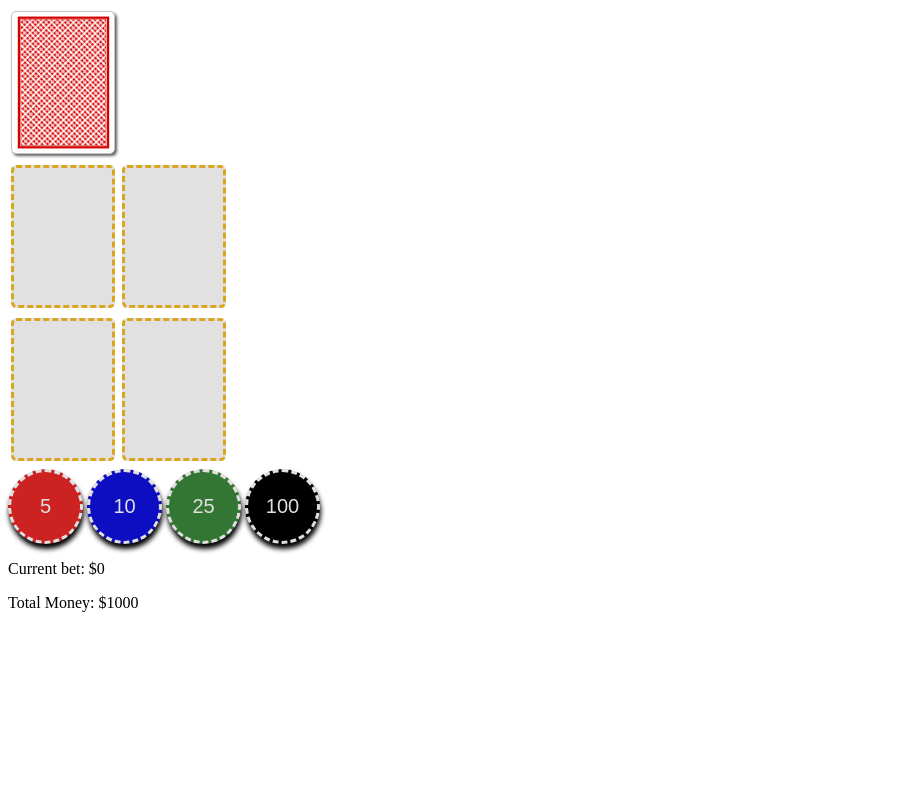
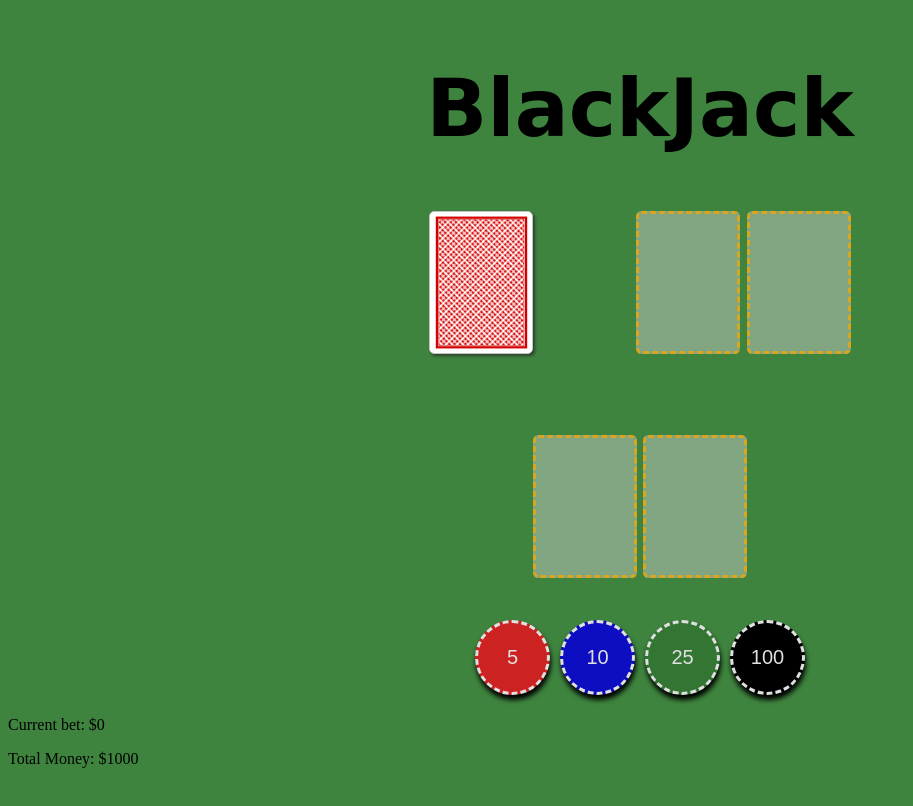
Before and after one commit to andrea1234321/BlackJack, a plain HTML site: page index.html in a window 1280 px wide. Shown: the whole page, without its empty margins (0-913 px from the left). Drawn offline with Linux system fonts and the light colour scheme; a web font is replaced by a local one.

Commit message:
add font, center cards and chips

```diff
--- a/css/style.css
+++ b/css/style.css
@@ -1,3 +1,44 @@
+body{
+  background-color: rgb(62, 132, 62);
+}
+.header{
+  display: flex;
+  justify-content: center;
+}
+h1{
+  font-family: 'Bungee Outline', cursive;
+  font-size: 80px;
+  /* color: #fff;
+  text-shadow:
+    0 0 7px #fff,
+    0 0 10px #fff,
+    0 0 21px #fff,
+    0 0 42px rgb(244, 248, 0),
+    0 0 82px rgb(244, 248, 0),
+    0 0 92px rgb(244, 248, 0),
+    0 0 102px rgb(244, 248, 0),
+    0 0 151px rgb(244, 248, 0); */
+}
+.dealer{
+  display: flex;
+  justify-content: center;
+}
+#deck{
+  margin-right: 100px;
+}
+.dealer-card-container{
+  justify-content: ;
+}
+.player{
+  display: flex;
+  justify-content: center;
+  margin-top: 70px;
+}
+.chips{
+  display: flex;
+  justify-content: center;
+  margin-top: 30px;
+}
 div.chips> button{
   height: 75px;
   width: 75px;
@@ -5,7 +46,8 @@ div.chips> button{
   color: rgb(225, 224, 224);
   font-size: 20px;
   border: dashed;
-  box-shadow: 1px 5px 5px black;
+  box-shadow: 1px 5px 5px rgb(0, 0, 0);
+  margin: 5px;
 }
 
 #chip5{
@@ -32,3 +74,8 @@ div.chips> button:active{
   transform: scale(0.98);
   box-shadow: none;
 }
+
+#deal-button{
+  background-color: white;
+  color: black;
+}
--- a/index.html
+++ b/index.html
@@ -8,13 +8,21 @@
   <link rel="stylesheet" href="./css/cardstarter.css">
   <link rel="stylesheet" href="./css/cardstarter.min.css">
   <link rel="stylesheet" href="./css/style.css">
+  <link rel="preconnect" href="https://fonts.googleapis.com">
+<link rel="preconnect" href="https://fonts.gstatic.com" crossorigin>
+<link href="https://fonts.googleapis.com/css2?family=Bungee+Outline&family=Train+One&family=Zen+Tokyo+Zoo&display=swap" rel="stylesheet">
   <script defer src="./js/app.js"></script>
 </head>
 <body>
-  <div class="card large shadow back-red" id="deck"></div>
-  <div class="dealer-card-container">
+  <div class="header">
+    <h1>BlackJack</h1>
   </div>
-  <div class="player-card-container">
+  <div class="dealer">
+    <div class="card large shadow back-red" id="deck"></div>
+    <div class="dealer-card-container"></div>
+  </div>
+  <div class="player">
+    <div class="player-card-container"></div>
   </div>
   <div class="chips">
     <button id="chip5"></button>
```
